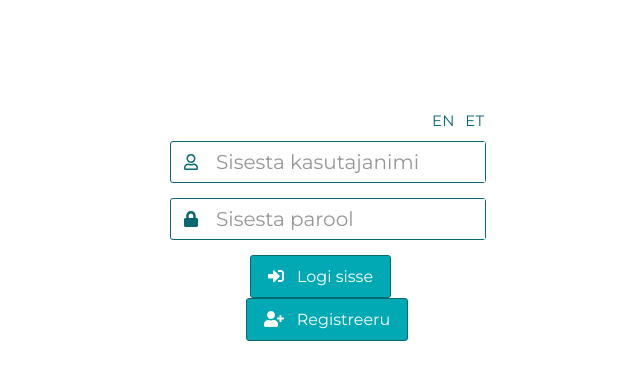
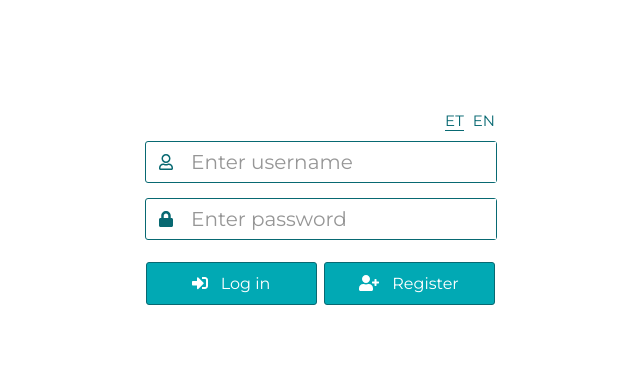
Before and after one commit to maarikamarkus/toDoApp, a Vue app in the folder frontend/: page / in a window 1280 px wide. Shown: the top 380 px of the page, without its empty margins (320-960 px from the left). Built offline with nearby package versions, Linux system fonts and the light colour scheme.

Commit message:
language change works now, also edited day of month size to fit better with rest, added margin left to delete button

```diff
--- a/frontend/src/App.vue
+++ b/frontend/src/App.vue
@@ -1,7 +1,7 @@
 <template lang="pug">
   #app(v-if="token")
     #innerApp
-      Header(:locale="locale" @logout="logout")
+      Header(@logout="logout")
       Items(:items="items"
         @markDoneUndone="markDoneUndone"
         @deleteItem="deleteItem")
@@ -15,6 +15,7 @@ import Header from './components/Header.vue';
 import Items from './components/Items.vue';
 import Footer from './components/Footer.vue';
 import Login from './components/Login.vue';
+import Language from './components/Language.vue';
 
 export default {
     name: 'App',
@@ -23,6 +24,7 @@ export default {
         Items,
         Footer,
         Login,
+        Language,
     },
 
     data() {
@@ -30,7 +32,6 @@ export default {
             items: [],
             token: null,
             axios: null,
-            locale: 'et-EE',
         };
     },
 
@@ -107,6 +108,7 @@ export default {
   margin-left: -300px;
   position: relative;
   color: #086972;
+  font-weight: 200;
 }
 
 #innerApp {
--- a/frontend/src/components/Footer.vue
+++ b/frontend/src/components/Footer.vue
@@ -86,6 +86,10 @@ export default {
     box-shadow: 0px 0px 10px 2px #086972;
 }
 
+.footer input {
+    color: #086972;
+}
+
 #addItem {
     font-family: "Montserrat", sans-serif;
     font-size: 20px;
--- a/frontend/src/components/Header.vue
+++ b/frontend/src/components/Header.vue
@@ -5,13 +5,16 @@
         #year {{year}}
         #dayOfWeek {{dayOfWeek}}
         font-awesome-icon(icon="sign-out-alt")#icon(v-on:click="logout()")
-        #langChoiceET ET
-        #langChoiceEN EN
+        Language.lang(@chooseLang="updateDate")
 </template>
 
 <script>
+import Language from './Language.vue';
+
 export default {
-    props: ['locale'],
+    components: {
+        Language,
+    },
 
     data() {
         return {
@@ -31,9 +34,9 @@ export default {
         updateDate() {
             const date = new Date(Date.now());
             this.date = date.toDateString();
-            this.dayOfWeek = date.toLocaleString(this.locale, { weekday: 'long' });
+            this.dayOfWeek = date.toLocaleString(this.$root.$i18n.locale, { weekday: 'long' });
             this.dayOfMonth = date.getUTCDate();
-            this.month = date.toLocaleString(this.locale, { month: 'short' });
+            this.month = date.toLocaleString(this.$root.$i18n.locale, { month: 'short' });
             this.year = date.getFullYear();
             setTimeout(this.updateDate, 60000);
         },
@@ -48,7 +51,7 @@ export default {
 <style>
 .date {
     display: grid;
-    grid-template-columns: min-content 60px 350px 25px 25px 25px;
+    grid-template-columns: min-content 60px 330px 30px 30px 25px;
     grid-template-rows: repeat(2, auto);
     column-gap: 11px;
     row-gap: 3px;
@@ -65,7 +68,7 @@ export default {
 #dayOfMonth {
     grid-column: 1;
     grid-row: 1 / span 2;
-    font-size: 41px;
+    font-size: 50px;
 }
 
 #month {
@@ -89,11 +92,12 @@ export default {
     justify-self: center;
 }
 
-#icon, #langChoiceET, #langChoiceEN {
+#icon {
     transition: color 0.5s ease;
+    cursor: pointer;
 }
 
-#icon:hover, #langChoiceET:hover, #langChoiceEN:hover {
+#icon:hover {
     color: #87dfd6;
 }
 
@@ -104,17 +108,10 @@ export default {
     place-self: end end;
 }
 
-#langChoiceET {
-    font-size: 15px;
-    grid-column: 4;
+.date .lang {
+    grid-column: 4 / span 2;
     grid-row: 1;
     place-self: end end;
-}
-
-#langChoiceEN {
-    font-size: 15px;
-    grid-column: 5;
-    grid-row: 1;
-    place-self: end end;
+    padding: 0 0 0 0;
 }
 </style>
--- a/frontend/src/components/Items.vue
+++ b/frontend/src/components/Items.vue
@@ -61,7 +61,7 @@ export default {
 }
 
 .items ul li {
-    color: black;
+    color: #086972;
     list-style: none;
     display: flex;
     flex: 1 1 auto;
@@ -120,6 +120,7 @@ export default {
     font-size: 25px;
     line-height: 18px;
     margin-right: 11px;
+    margin-left: 5px;
     color: #086972;
 }
 
--- /dev/null
+++ b/frontend/src/components/Language.vue
@@ -0,0 +1,57 @@
+<template lang="pug">
+    .lang
+        #langChoiceET(v-on:click="chooseLang('et')"
+                    :class="'choice ' + (lang === 'et' ? 'chosen' : '')") ET
+        #langChoiceEN(v-on:click="chooseLang('en')"
+                    :class="'choice ' + (lang === 'en' ? 'chosen' : '')") EN
+</template>
+<script>
+export default {
+    data() {
+        return {
+            lang: 'et',
+            locale: 'et-EE',
+        };
+    },
+
+    methods: {
+        chooseLang(lang) {
+            if (lang === 'et') {
+                this.$root.$i18n.locale = 'et';
+                this.lang = 'et';
+            } else if (lang === 'en') {
+                this.$root.$i18n.locale = 'en';
+                this.lang = 'en';
+            } else {
+                this.$root.$i18n.locale = 'et';
+                this.lang = 'et';
+            }
+            this.$emit('chooseLang');
+        },
+    },
+};
+</script>
+<style>
+.lang {
+    display: inline-block;
+}
+
+.choice {
+    display: inline;
+    cursor: pointer;
+    font-size: 15px;
+    transition: color 0.5s ease;
+}
+
+.choice:hover {
+    color: #87dfd6;
+}
+
+#langChoiceET {
+    margin-right: 9px;
+}
+
+.choice.chosen {
+    border-bottom: 1px solid #086972;
+}
+</style>
--- a/frontend/src/components/Login.vue
+++ b/frontend/src/components/Login.vue
@@ -1,18 +1,17 @@
 <template lang="pug">
     .loginForm
-        .lang#langChoiceET ET
-        .lang#langChoiceEN EN
+        Language.lang
         .username.formRow
             .icon
                 font-awesome-icon(:icon="['far', 'user']")
-            input(v-model="username" type="text" placeholder="Sisesta kasutajanimi" required)
+            input(v-model="username" type="text" :placeholder="$t('enterUsername')" required)
         .password.formRow
             .icon
                 font-awesome-icon(icon="lock")
             input(
                 v-model="password"
                 type="password"
-                placeholder="Sisesta parool"
+                :placeholder="$t('enterPassword')"
                 required
                 @keypress.enter="register ? null : login()")
         .confirmPassword.formRow(v-if="register")
@@ -21,7 +20,7 @@
             input(
                 v-model="confirmPassword"
                 type="password"
-                placeholder="Kinnita parool"
+                :placeholder="$t('confirmPassword')"
                 required
                 @keypress.enter="signUp()")
         transition(name="warning")
@@ -32,25 +31,28 @@
             .left.button(v-on:click="login()" v-if="!register")
                 .icon
                     font-awesome-icon(icon="sign-in-alt")
-                | Logi sisse
+                | {{$t('login')}}
             .left.button(v-on:click="goToLogin()" v-if="register")
                 .icon
                     font-awesome-icon(icon="arrow-left")
-                | Tagasi
+                | {{$t('goBack')}}
             .right.button(v-on:click="signUp()")
                 .icon
                     font-awesome-icon(icon="user-plus")
-                | Registreeru
+                | {{$t('register')}}
 </template>
 <script>
 import axios from 'axios';
+import Language from './Language.vue';
 
 function hasProperty(object, field) {
     return Object.prototype.hasOwnProperty.call(object, field);
 }
 
 export default {
-    props: ['locale'],
+    components: {
+        Language,
+    },
 
     data() {
         return {
@@ -116,19 +118,17 @@ export default {
 }
 
 .loginForm {
-    width: 314px;
+    width: 350px;
     left: 50%;
-    margin-left: -150px;
+    margin-left: -175px;
     margin-top: 100px;
     position: relative;
     color: #086972;
 }
 
-.lang {
-    display: block;
-    padding: 11px 0px 11px 11px;
+.loginForm .lang {
+    padding: 11px 0px 11px 0px;
     float: right;
-    cursor: pointer;
     font-weight: 400;
 }
 
@@ -171,14 +171,15 @@ export default {
 }
 
 .loginOuter {
+    display: inline-block;
     text-align: center;
     margin-top: 7px;
+    width: 100%;
 }
 
 .button {
     cursor: pointer;
     color: white;
-    display: inline-block;
     padding: 11px 17px 11px 17px;
     border: 1px solid #086972;
     border-radius: 3px;
@@ -186,12 +187,13 @@ export default {
     transition: all 0.5s ease;
 }
 
-.left {
-    margin-right: 13px;
+.left, .right {
+    display: inline-block;
+    width: 135px;
 }
 
-.loginForm .loginOuter .right {
-    margin-right: 0px;
+.left {
+    margin-right: 7px;
 }
 
 .button:hover, .formRow:hover {
--- a/frontend/src/locales/en.json
+++ b/frontend/src/locales/en.json
@@ -1,3 +1,9 @@
 {
-  "message": "hello i18n !!"
+  "message": "hello i18n !!",
+  "enterUsername": "Enter username",
+  "enterPassword": "Enter password",
+  "confirmPassword": "Confirm password",
+  "login": "Log in",
+  "goBack": "Back",
+  "register": "Register"
 }
--- /dev/null
+++ b/frontend/src/locales/et.json
@@ -0,0 +1,9 @@
+{
+  "message": "tere i18n !!",
+  "enterUsername": "Sisesta kasutajanimi",
+  "enterPassword": "Sisesta parool",
+  "confirmPassword": "Kinnita parool",
+  "login": "Logi sisse",
+  "goBack": "Tagasi",
+  "register": "Registreeru"
+}
```
